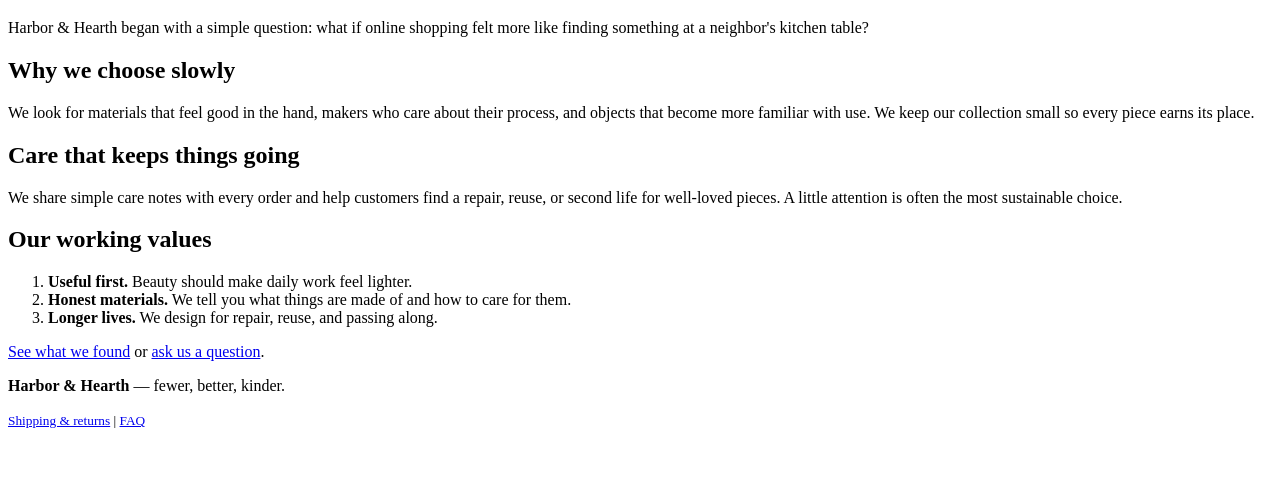
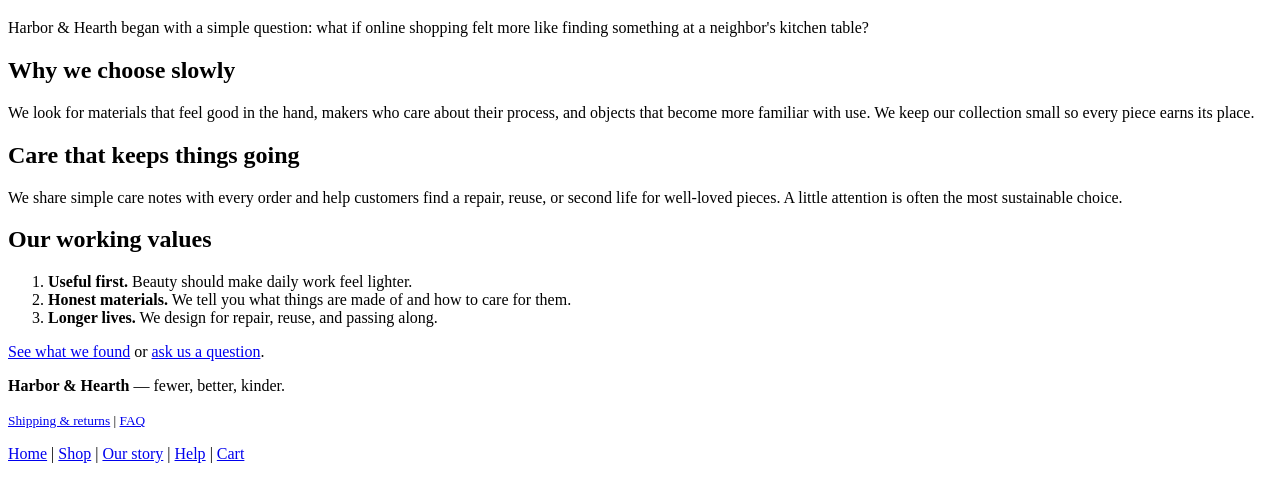
Before and after one commit to mohamedashan/harbor-and-hearth-store, a plain HTML site: page about.html in a window 1280 px wide. Shown: the part 155-656 px from the top of the page. Drawn offline with Linux system fonts and the light colour scheme.

Commit message:
ux: add consistent footer navigation
Co-authored-by: Manus <dev-agent@manus.ai>

```diff
--- a/about.html
+++ b/about.html
@@ -48,6 +48,13 @@
   <footer>
     <p><strong>Harbor & Hearth</strong> — fewer, better, kinder.</p>
     <p><small><a href="shipping-returns.html">Shipping &amp; returns</a> | <a href="faq.html">FAQ</a></small></p>
+    <nav aria-label="Footer navigation">
+      <a href="index.html">Home</a> |
+      <a href="products.html">Shop</a> |
+      <a href="about.html">Our story</a> |
+      <a href="contact.html">Help</a> |
+      <a href="checkout.html">Cart</a>
+    </nav>
   </footer>
 </body>
 </html>
```
Also changed, not shown: checkout.html (+7 -0 lines), contact.html (+7 -0 lines), faq.html (+7 -0 lines), index.html (+7 -0 lines), product.html (+7 -0 lines), products.html (+7 -0 lines), shipping-returns.html (+7 -0 lines).
